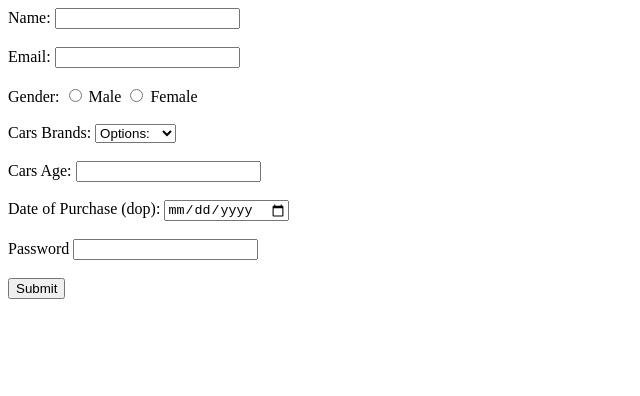
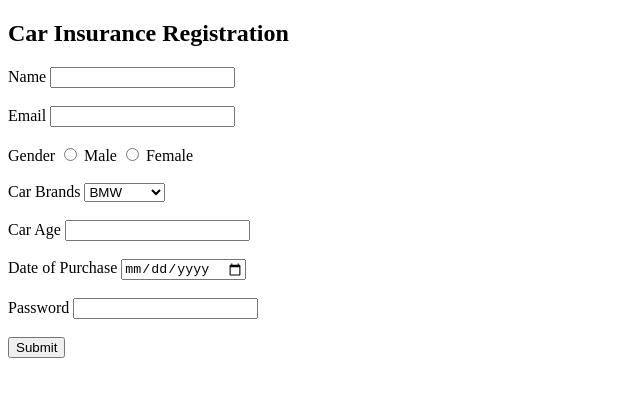
Before and after one commit to acciojob/car-insurance-form-kira2471, a website: page main.html in a window 1280 px wide. Shown: the whole page, without its empty margins (0-640 px from the left). Drawn offline with Linux system fonts and the light colour scheme.

Commit message:
created a submission

```diff
--- a/main.html
+++ b/main.html
@@ -8,37 +8,40 @@
 
 <body>
 	<!-- the entire body must be written by student -->
+	<h2>Car Insurance Registration</h2>
+
 <form method="post">
 
-        <label for="name">Name:</label>
+<label for="name">Name</label>
 <input type="text" id="name" required>
 <br><br>
 
-        <label for="email">Email:</label>
+<label for="email">Email</label>
 <input type="email" id="email" required>
 <br><br>
 
-        <label for="gender">Gender:</label>
-        <input type="radio" id="gender_m" name="gender" required>
-        <label for="gender_m">Male</label>
-        <input type="radio" id="gender_f" name="gender" required>
-        <label for="gender_f">Female</label>
+<label>Gender</label>
+<input type="radio" name="gender" id="male" required>
+<label for="male">Male</label>
+
+<input type="radio" name="gender" id="female" required>
+<label for="female">Female</label>
 <br><br>
 
-        <label for="cars">Cars Brands:</label>
-        <select name="cars" id="cars">
-            <option>Options:</option>
+<label for="cars">Car Brands</label>
+<select id="cars">
     <option>BMW</option>
     <option>Audi</option>
     <option>Mercedez</option>
 </select>
 <br><br>
-        <label for="carage">Cars Age:</label>
+
+<label for="carage">Car Age</label>
 <input type="number" id="carage" required>
 <br><br>
 
-        <label for="dop">Date of Purchase (dop):</label>
-        <input type="date" required>
+<label for="dop">Date of Purchase</label>
+<input type="date" id="dop" required>
 <br><br>
 
 <label for="password">Password</label>
@@ -46,6 +49,7 @@
 <br><br>
 
 <button type="submit">Submit</button>
+
 </form>
     <script type="text/javascript" src="./script.js">
 </script>
```
Lines whose indentation alone changed are shown as unchanged.
